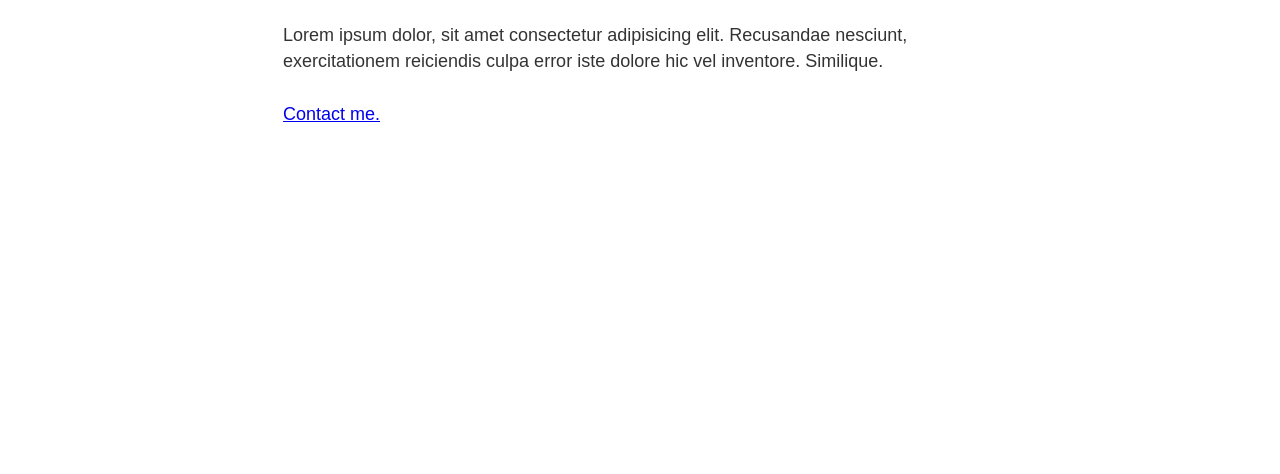
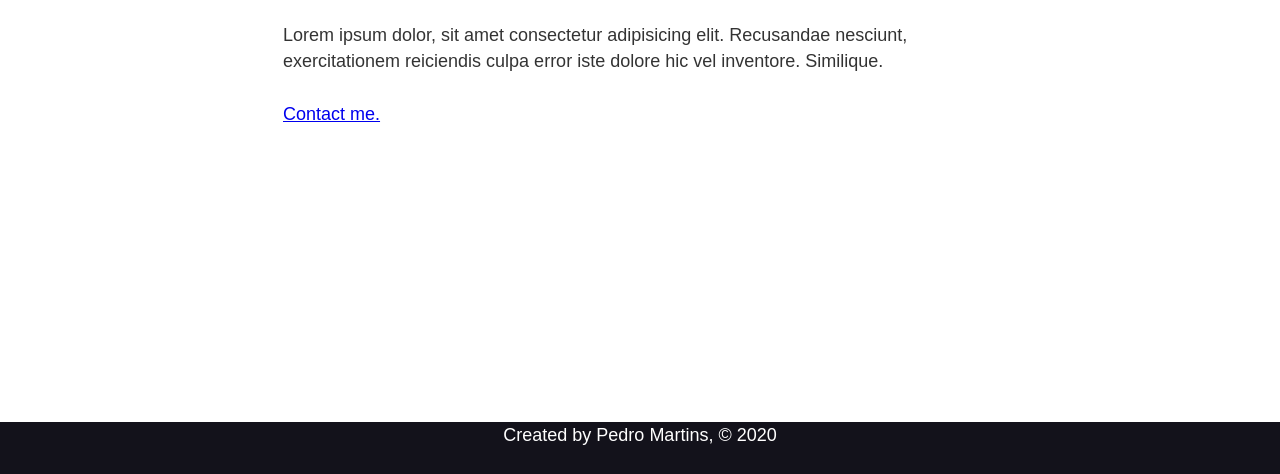
Before and after one commit to pedro-git-projects/blog, a Gatsby site: page /about in a window 1280 px wide. Shown: the part 326-800 px from the top of the page. Built offline with nearby package versions, Linux system fonts and the light colour scheme; Gatsby itself is replaced by a stand-in of ours.

Commit message:
Revert "added scrollbar styles"
This reverts commit 39a9fd757e6fbf81d16131a2da37e7bfcd969800.

```diff
--- a/src/components/footer.module.scss
+++ b/src/components/footer.module.scss
@@ -1,7 +1,6 @@
 .footer{
-    position: relative;
+    position: fixed;
     margin-top: 3rem;
-    padding-bottom: 1rem;
     left: 0;
     bottom: 0;
     width: 100%;
--- a/src/styles/index.scss
+++ b/src/styles/index.scss
@@ -634,22 +634,19 @@ html {
   }
 
   body::-webkit-scrollbar {
-  width: 0.5em;
-  border-radius: 15%;
+  width: 1em;
 }
 
 body::-webkit-scrollbar-track {
   box-shadow: inset 0 0 6px rgb(125, 115, 181);
-
 }
 
 body::-webkit-scrollbar-thumb {
-  background-color: #c0b5ee;
-  outline: 1px solid #19191f;
-
+  background-color: #19191f;
+  outline: 1px solid slategrey;
 }
 
 *  {
-  scrollbar-width: thin;
-  scrollbar-color:#c0b5ee#19191f;
+  scrollbar-width: thin;          /* "auto" or "thin" */
+  scrollbar-color:#c0b5ee#19191f;   /* scroll thumb and track */
 }
```
